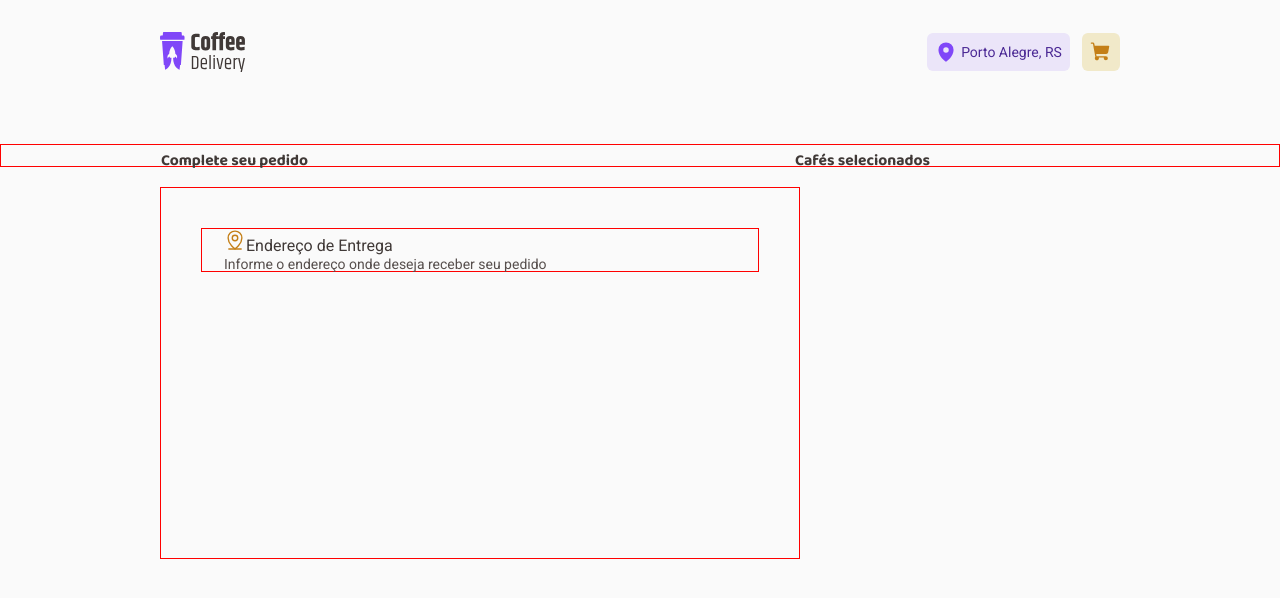
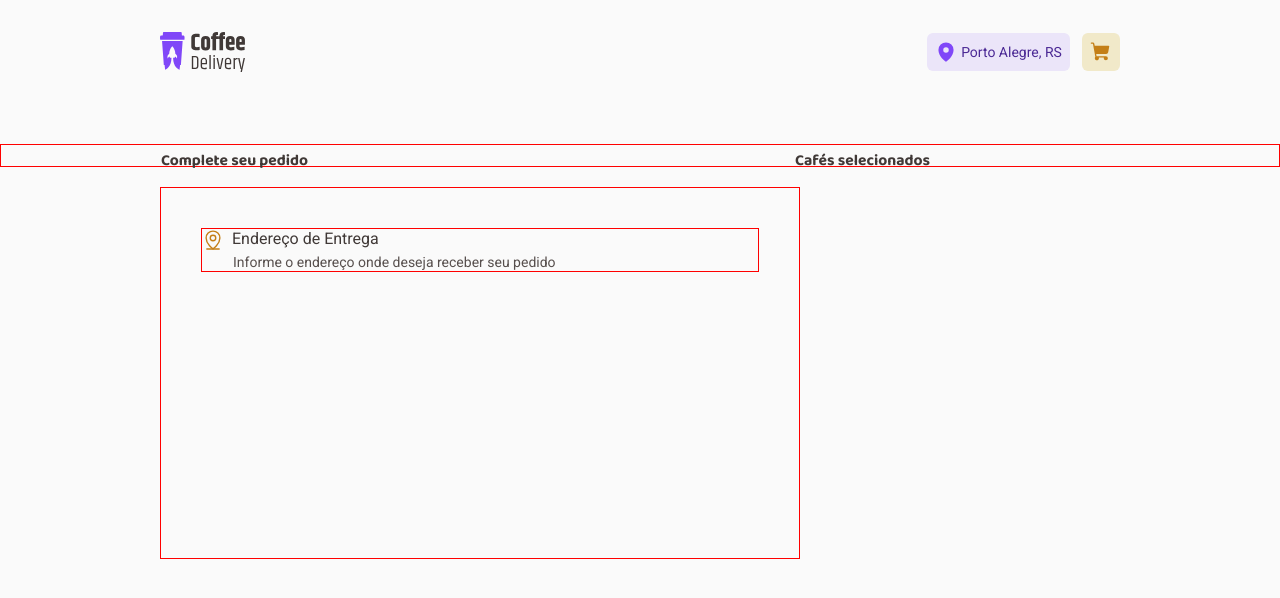
Before and after one commit to leticea/coffee-delivery, a React (Vite) app: page /cart in a window 1280 px wide. Shown: the top 598 px of the page. Built offline with nearby package versions, Linux system fonts and the light colour scheme.

Commit message:
feat(Cart): headline styles

```diff
--- a/src/pages/Cart/index.tsx
+++ b/src/pages/Cart/index.tsx
@@ -20,3 +20,5 @@ export function Cart() {
     </>
   );
 }
+
+//section
--- a/src/pages/Cart/styles.ts
+++ b/src/pages/Cart/styles.ts
@@ -20,7 +20,7 @@ export const Title = styled.div`
 `;
 
 export const InfoContainer = styled.div`
-  display: flex;
+  //display: flex;
   /* flex-direction: column;
   align-items: flex-start; */
   margin: -20px 0 0 160px;
@@ -33,37 +33,35 @@ export const InfoContainer = styled.div`
 `;
 
 export const Headline = styled.div`
-  display: flex;
-  flex-direction: column;
-
-  margin: 4rem 4rem 0 4rem;
-  //gap: 8px;
-
-  width: 56rem;
   height: 4.4rem;
+  margin: 4rem 4rem auto 4rem;
 
   border: 1px solid red;
 
   h1 {
+    display: flex;
     font-family: "Roboto";
     font-weight: 400;
     font-size: 1.6rem;
-    margin: 0 0 0 2.2rem;
+    line-height: 130%;
 
     color: ${(props) => props.theme["gray-800"]};
   }
 
   p {
+    margin-top: 0.2rem;
+    padding: 0 3.1rem;
     font-family: "Roboto";
+    font-weight: 400;
     font-size: 1.4rem;
     line-height: 130%;
-
-    margin: 0 0 0 2.2rem;
 
     color: ${(props) => props.theme["gray-700"]};
   }
 
   svg {
+    margin: 0 0.8rem 0 0;
+
     color: ${(props) => props.theme["yellow-600"]};
   }
 `;
```
